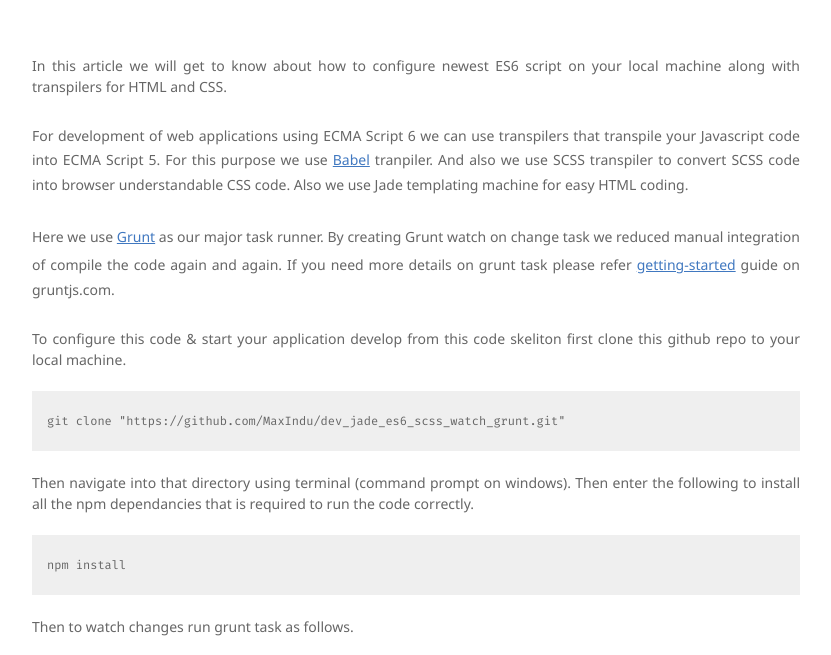
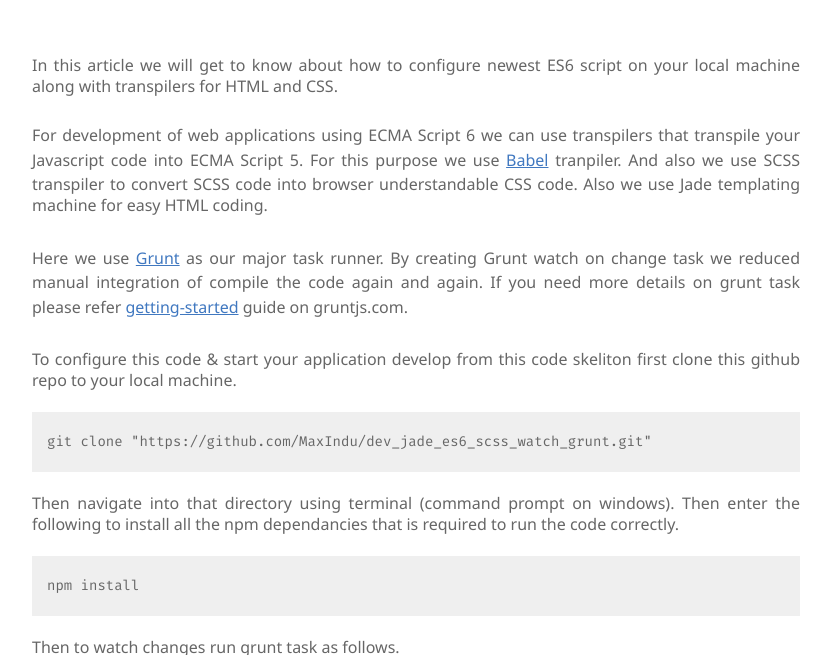
Before and after one commit to tdarshana/maxindu, a website: page contents/posts/post1.html in a window 1280 px wide. Shown: the part 605-1260 px from the top of the page, without its empty margins (224-1055 px from the left). Drawn offline with Linux system fonts and the light colour scheme.

Commit message:
Edited font size and links to home.

```diff
--- a/contents/posts/post1.html
+++ b/contents/posts/post1.html
@@ -27,7 +27,7 @@
         <hr class="nHr">
         <div class="navg">
             <ul class="topnav" id="myTopnav">
-                <li><a id="navHome" class="active" href="index.html">Home</a></li>
+                <li><a id="navHome" href="../../index.html">Home</a></li>
                 <li><a id="navAbout" href="../about.html">About</a></li>
                 <li><a id="navResume" href="../cv_tharinduDarshana.pdf">R&eacute;sum&eacute;</a></li>
                 <li><a id="navContact" href="../contact.html">Contact</a></li>
--- a/css/style.css
+++ b/css/style.css
@@ -339,7 +339,7 @@ ul.topnav li.icon {
 .pContainer> p {
   text-align: justify;
   text-justify: inter-word;
-  font-size: 14px;
+  font-size: 16px;
   line-height: 21px;
 }
 
@@ -347,7 +347,7 @@ ul.topnav li.icon {
   font-weight: 600px;
   font-family: inherit;
   text-decoration: underline;
-  font-size: 14px;
+  font-size: 16px;
 }
 
 
@@ -361,7 +361,7 @@ code{
   padding: 15px;
   background-color: #efefef;
   font-family: 'Fira Mono', monospace;
-  font-size: 12px;
+  font-size: 14px;
   line-height: 30px;
 }
 
```
